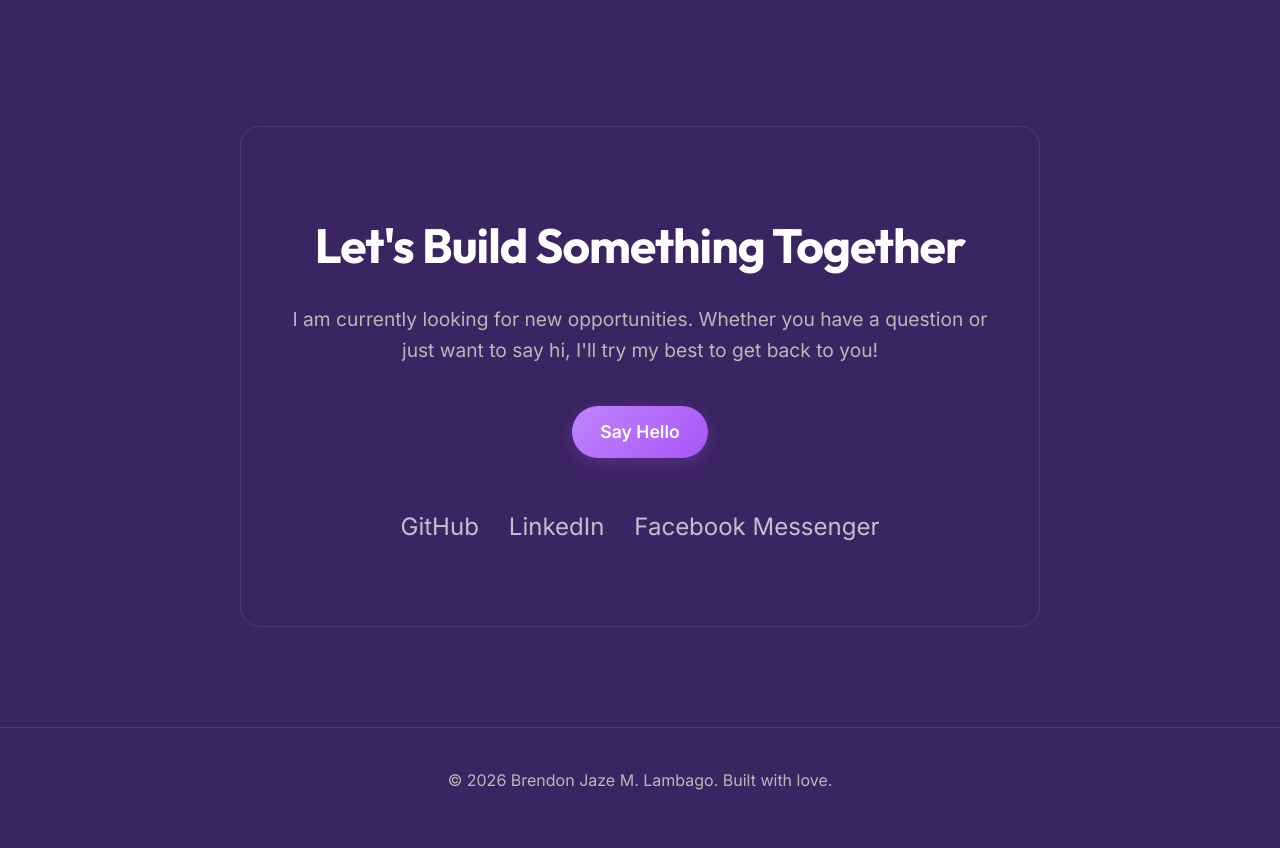
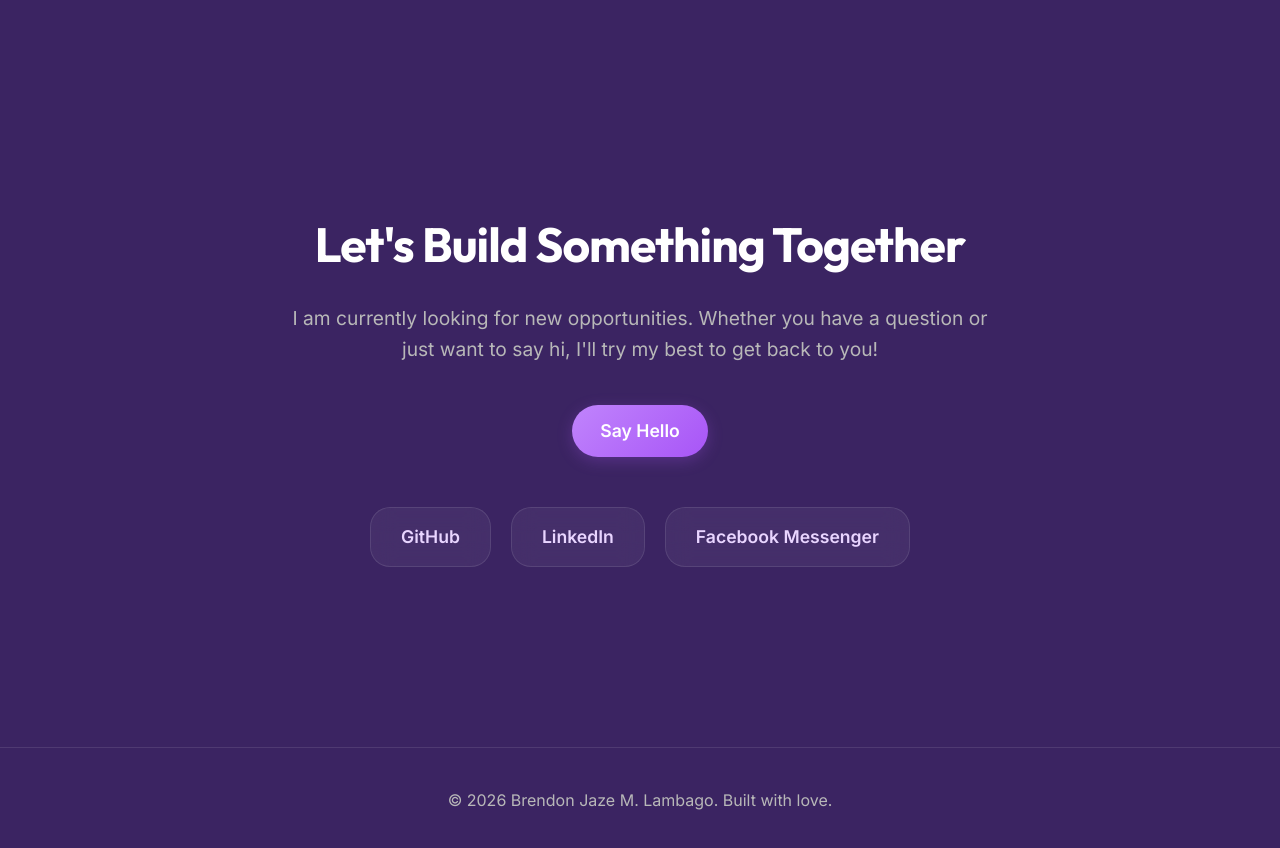
Before and after one commit to brendonjaze/Brendon-Portfolio, a Next.js app: page / in a window 1280 px wide. Shown: the part 2440-3288 px from the top of the page. Built offline with nearby package versions, Linux system fonts and the light colour scheme.

Commit message:
enhanced some contacts Section

```diff
--- a/src/app/globals.css
+++ b/src/app/globals.css
@@ -220,22 +220,26 @@ nav {
   transform: translateY(-10px);
   border-color: var(--primary-light);
   box-shadow: 0 10px 30px rgba(157, 78, 221, 0.2);
+
 }
 
-/* Contact section - transparent background */
+/* Contact section interaction */
 #contact .glass {
-  background: transparent;
+  /* Match Skills tab visibility */
+  background: var(--card-bg);
+  backdrop-filter: blur(12px);
+  -webkit-backdrop-filter: blur(12px);
   border: 1px solid var(--glass-border);
+
+  /* Animation properties */
+  transition: all 0.3s cubic-bezier(0.4, 0, 0.2, 1);
+  cursor: pointer;
+  display: inline-block;
 }
 
-/* Contact social links hover animation */
-#contact a[style*="opacity"] {
-  transition: all 0.3s ease;
+#contact .glass:hover {
+  transform: translateY(-5px) scale(1.05);
+  background: rgba(255, 255, 255, 0.1);
+  border-color: var(--primary);
+  box-shadow: 0 10px 25px rgba(157, 78, 221, 0.3);
 }
-
-#contact a[style*="opacity"]:hover {
-  opacity: 1 !important;
-  color: var(--primary-light);
-  transform: translateY(-3px);
-  display: inline-block;
-}
--- a/src/app/page.tsx
+++ b/src/app/page.tsx
@@ -123,17 +123,17 @@ export default function Home() {
 
         {/* Contact Section */}
         <section id="contact" style={{ padding: '100px 20px', textAlign: 'center' }}>
-          <div className="glass" style={{ padding: '80px 40px', maxWidth: '800px', margin: '0 auto' }}>
+          <div style={{ padding: '80px 40px', maxWidth: '800px', margin: '0 auto' }}>
             <h2 style={{ fontSize: '3rem', marginBottom: '20px' }}>Let's Build Something Together</h2>
             <p style={{ color: 'var(--text-dim)', fontSize: '1.2rem', marginBottom: '40px' }}>
               I am currently looking for new opportunities. Whether you have a question or just want to say hi, I'll try my best to get back to you!
             </p>
             <a href="mailto:brendon.lambago@example.com" className="btn btn-primary" style={{ fontSize: '1.1rem' }}>Say Hello</a>
 
-            <div style={{ marginTop: '50px', display: 'flex', justifyContent: 'center', gap: '30px', fontSize: '1.5rem' }}>
-              <a href="https://github.com/brendonjaze" target="_blank" rel="noopener noreferrer" style={{ opacity: 0.7 }}>GitHub</a>
-              <a href="https://www.linkedin.com/in/brendon-jaze-a34466322/" target="_blank" rel="noopener noreferrer" style={{ opacity: 0.7 }}>LinkedIn</a>
-              <a href="https://www.facebook.com/brendonjaze1006" target="_blank" rel="noopener noreferrer" style={{ opacity: 0.7 }}>Facebook Messenger</a>
+            <div style={{ marginTop: '50px', display: 'flex', justifyContent: 'center', gap: '20px', fontSize: '1.1rem', flexWrap: 'wrap' }}>
+              <a href="https://github.com/brendonjaze" target="_blank" rel="noopener noreferrer" className="glass" style={{ padding: '15px 30px', fontWeight: '600', color: 'var(--primary-light)', display: 'inline-block' }}>GitHub</a>
+              <a href="https://www.linkedin.com/in/brendon-jaze-a34466322/" target="_blank" rel="noopener noreferrer" className="glass" style={{ padding: '15px 30px', fontWeight: '600', color: 'var(--primary-light)', display: 'inline-block' }}>LinkedIn</a>
+              <a href="https://www.facebook.com/brendonjaze1006" target="_blank" rel="noopener noreferrer" className="glass" style={{ padding: '15px 30px', fontWeight: '600', color: 'var(--primary-light)', display: 'inline-block' }}>Facebook Messenger</a>
             </div>
           </div>
         </section>
```
